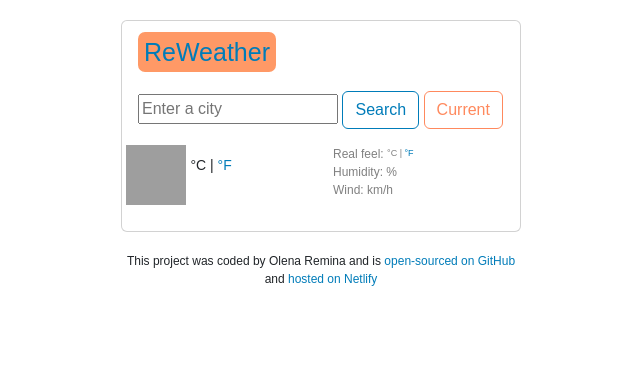
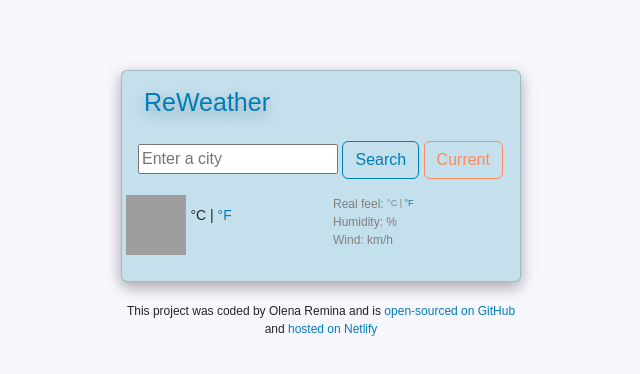
Before and after one commit to Olena-Remina/weather-app, a website built with Parcel: page index.html in a window 1280 px wide. Shown: the whole page, without its empty margins (319-959 px from the left). Built offline with nearby package versions, Linux system fonts and the light colour scheme; no server answers; grey boxes are pictures that could not be loaded.

Commit message:
Styled the page

```diff
--- a/src/styles.css
+++ b/src/styles.css
@@ -1,5 +1,6 @@
 body {
   font-family: sans-serif;
+  background-color: #f9f7fe;
 }
 h1 {
   color: #007cb9;
@@ -8,17 +9,20 @@ h1 {
   margin: 0;
 }
 h1 span {
-  background-color: #FF9966;;
+text-shadow: rgba(0, 0, 0, 0.3) 0px 5px 15px;
   padding: 6px;
   border-radius: 7px;
 }
 .container{
   max-width: 425px;
+  margin-top: 70px;
 }
 .card {
   text-align: center;
   margin: 20px auto;
   width: 400px;
+  background-color:#c3e0ec;
+  box-shadow: rgba(0, 0, 0, 0.35) 0px 5px 15px;
 }
 .city-search {
   text-align: left;
@@ -57,6 +61,7 @@ h1 span {
   text-align: left;
   padding: 0;
   font-size: 30px;
+  color:#ff895d;
 }
 .day-weather {
   font-size: 16px;
```
